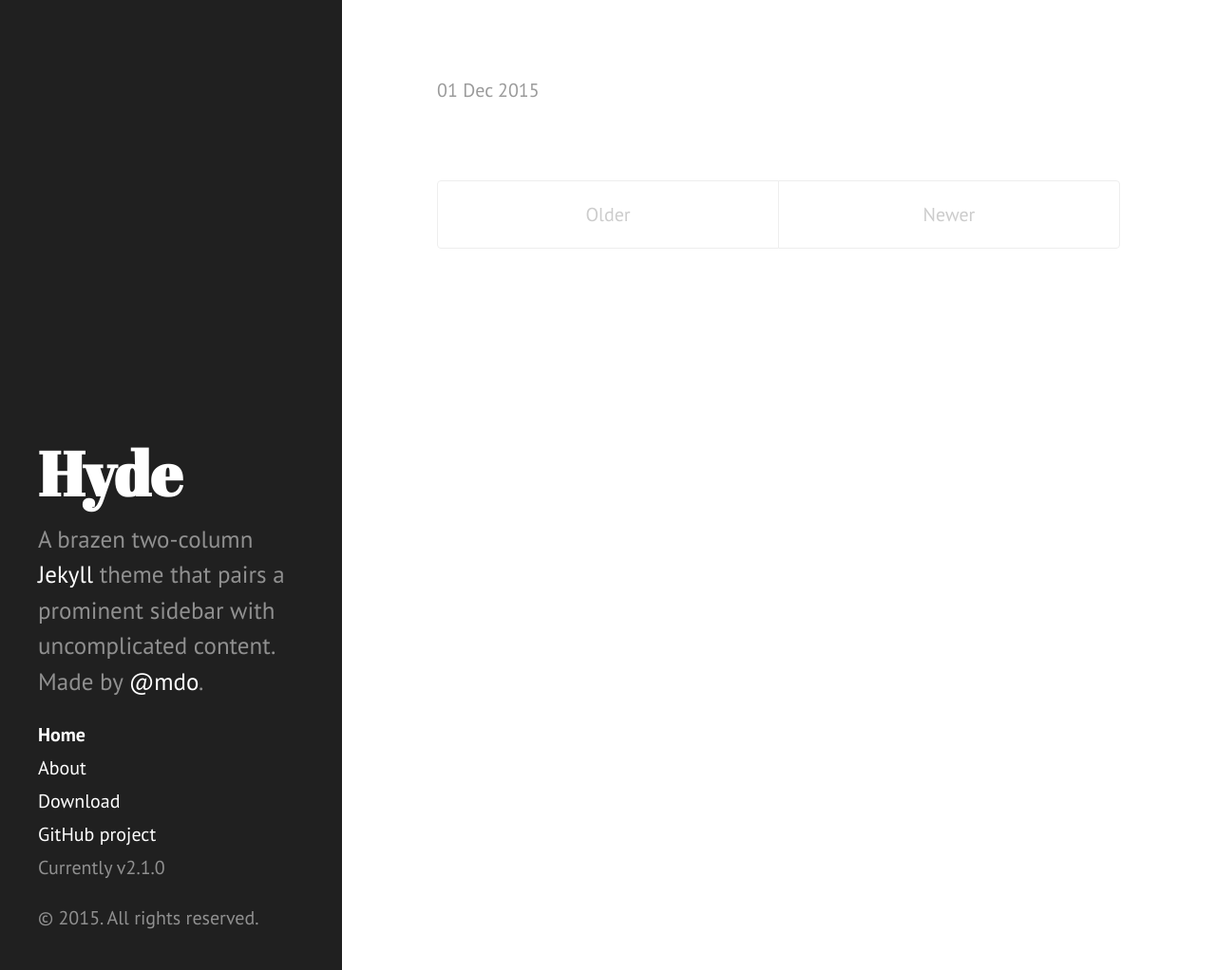
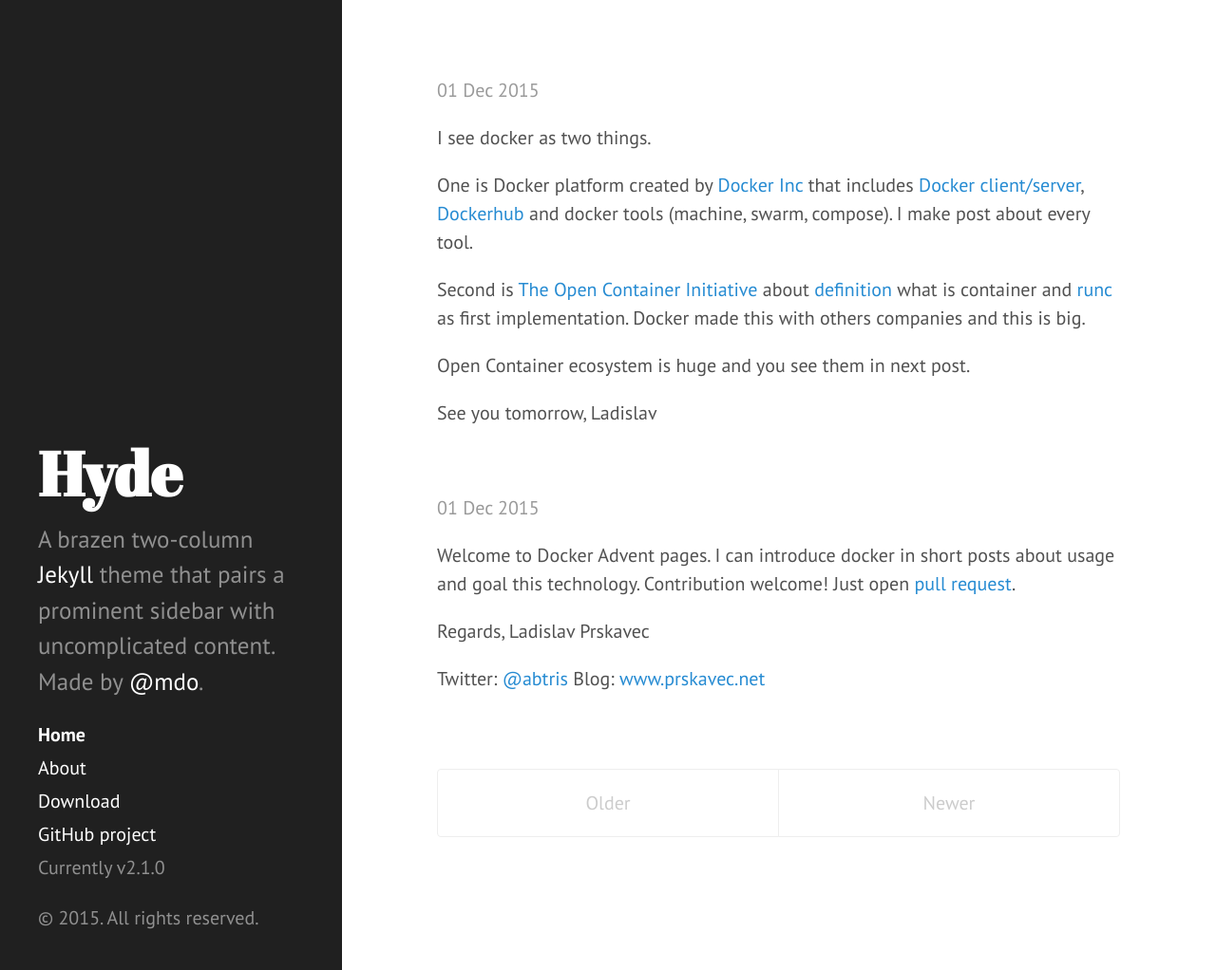
Before and after one commit to abtris/dockeradvent.com, a Jekyll site: the page built from index.html, in a window 1280 px wide and 1022 px high. Shown: the whole window at 95% size. Built offline with Jekyll 4.4.1, drawn with Linux system fonts in a browser that asks for light colours; Markdown is read by kramdown in place of the engine named in the settings; the list of posts is cut into pages by our own code.

Commit message:
Add 1 post

```diff
--- a/_posts/2015-11-26-welcome-to-jekyll.md
+++ b/_posts/2015-11-26-welcome-to-jekyll.md
@@ -4,3 +4,11 @@
 date:   2015-11-26 10:01:18 +0100
 categories: 2015
 ---
+
+Welcome to Docker Advent pages. I can introduce docker in short posts about usage and goal this technology. Contribution welcome! Just open [pull request](https://github.com/abtris/dockeradvent.com/pulls).
+
+Regards,
+Ladislav Prskavec
+
+Twitter: [@abtris](https://www.twitter.com/abtris)
+Blog: [www.prskavec.net](http://www.prskavec.net)
--- /dev/null
+++ b/_posts/2015-12-01-day-one-what-is-docker.md
@@ -0,0 +1,17 @@
+---
+layout: post
+title:  "Day One - What's docker?"
+date:   2015-12-01 11:00:00 +0100
+categories: 2015
+---
+
+I see docker as two things.
+
+One is Docker platform created by [Docker Inc](http://www.docker.com) that includes [Docker client/server](https://github.com/docker/docker), [Dockerhub](https://hub.docker.com/) and docker tools (machine, swarm, compose). I make post about every tool.
+
+Second is [The Open Container Initiative](https://www.opencontainers.org/) about [definition](https://github.com/opencontainers/specs) what is container and [runc](https://github.com/opencontainers/runc) as first implementation. Docker made this with others companies and this is big.
+
+Open Container ecosystem is huge and you see them in next post.
+
+See you tomorrow,
+Ladislav
```
